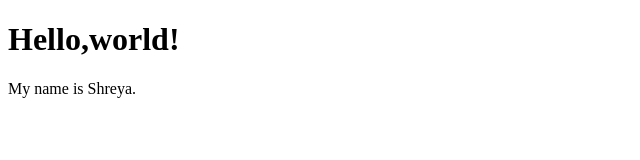
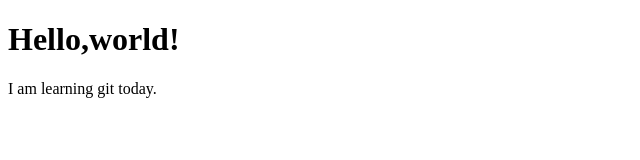
Before and after one commit to shreyachincholkar26-code/shreya-web, a plain HTML site: page index.html in a window 1280 px wide. Shown: the full height of the page, 0-640 px from the left. Drawn offline with Linux system fonts and the light colour scheme.

Commit message:
Update index.html

```diff
--- a/index.html
+++ b/index.html
@@ -1,4 +1,4 @@
 <!doctype html>
 <title>Hello page</title>
 <h1>Hello,world!</h1>
-<p>My name is Shreya.</p>
+<p>I am learning git today.</p>
```
